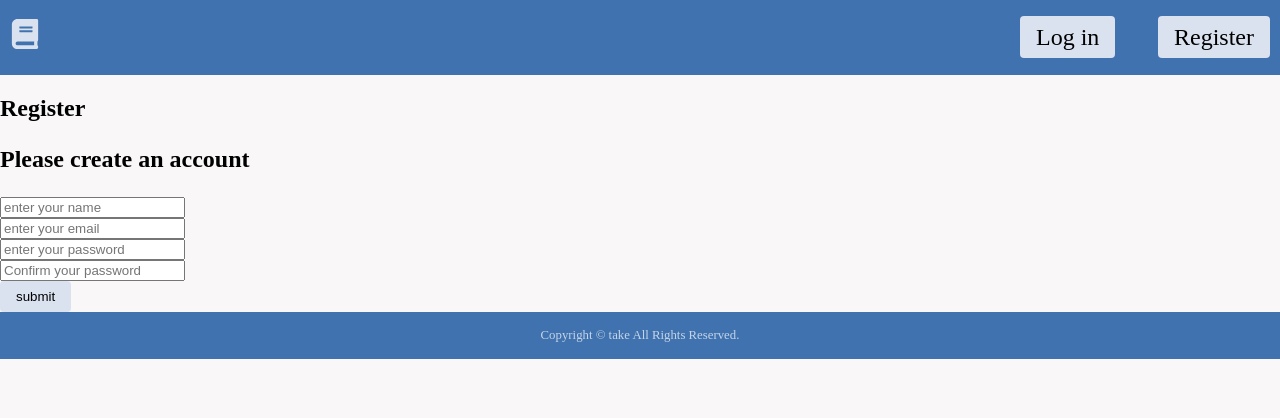
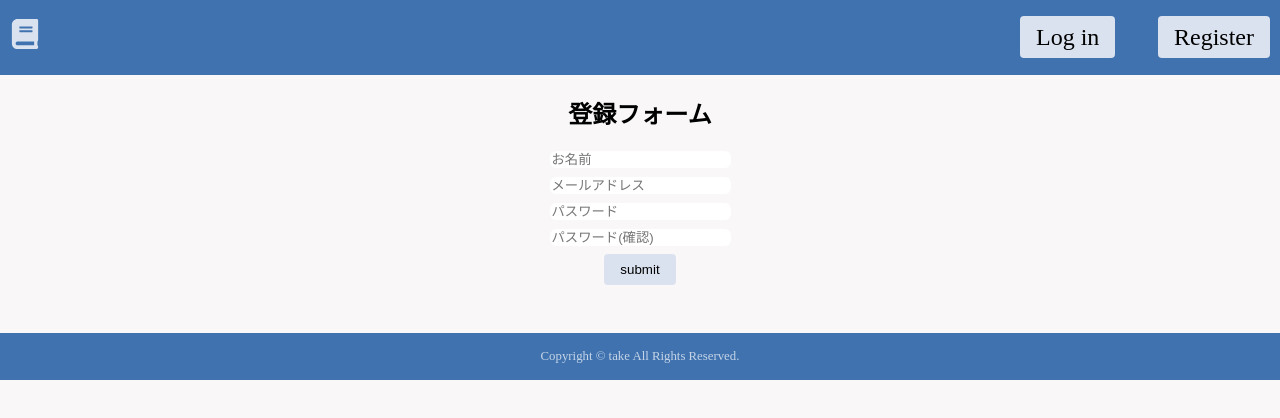
Before and after one commit to ttakeyaya/mern-project, a React (Create React App) app in the folder frontend/: page /register in a window 1280 px wide. Shown: the top 418 px of the page. Built offline with nearby package versions, Linux system fonts and the light colour scheme.

Commit message:
[frontend]Style register form

```diff
--- a/frontend/package.json
+++ b/frontend/package.json
@@ -1,7 +1,6 @@
 {
   "name": "frontend",
   "version": "0.1.0",
-  "proxy": "http://localhost:5001",
   "private": true,
   "dependencies": {
     "@fortawesome/free-regular-svg-icons": "^6.2.0",
--- a/frontend/src/App.css
+++ b/frontend/src/App.css
@@ -130,6 +130,26 @@ body {
 .home-register-btn:focus {
   border: 1px solid black;
 }
+
+.form-container {
+  text-align: center;
+  margin-bottom: 3rem;
+}
+
+.form-title {
+  font-size: 1.5rem;
+}
+.form-group {
+  margin-top: 0.5rem;
+}
+.form-control {
+  border: none;
+  border-radius: 0.4rem;
+}
+.form-control:focus {
+  background-color: yellow;
+}
+
 .footer {
   background-color: rgb(63, 114, 175);
   text-align: center;
--- a/frontend/src/pages/Register.jsx
+++ b/frontend/src/pages/Register.jsx
@@ -1,6 +1,6 @@
 import React, { useState, useEffect } from 'react';
 import { useSelector, useDispatch } from 'react-redux';
-import { Navigate } from 'react-router-dom';
+import { useNavigate } from 'react-router-dom';
 import { register } from '../features/auth/authSlice';
 
 function Register() {
@@ -20,12 +20,16 @@ function Register() {
     (state) => state.auth
   );
 
+  // react-router-dom
+  const navigate = useNavigate();
+
   useEffect(() => {
     if (isSuccess) {
     }
 
     if (isSuccess || user) {
-      Navigate('/');
+      console.log('hi there');
+      navigate('/');
     }
   });
 
@@ -52,13 +56,8 @@ function Register() {
   };
   return (
     <>
-      <section>
-        <h1>
-          Register
-          <p>Please create an account</p>
-        </h1>
-      </section>
-      <section>
+      <section className="form-container">
+        <h1 className="form-title">登録フォーム</h1>
         <form onSubmit={onSubmit}>
           <div className="form-group">
             <input
@@ -68,7 +67,7 @@ function Register() {
               value={name}
               name="name"
               onChange={onChange}
-              placeholder="enter your name"
+              placeholder="お名前"
               required
             />
           </div>
@@ -80,7 +79,7 @@ function Register() {
               value={email}
               name="email"
               onChange={onChange}
-              placeholder="enter your email"
+              placeholder="メールアドレス"
               required
             />
           </div>
@@ -92,7 +91,7 @@ function Register() {
               value={password}
               name="password"
               onChange={onChange}
-              placeholder="enter your password"
+              placeholder="パスワード"
               required
             />
           </div>
@@ -104,7 +103,7 @@ function Register() {
               value={password2}
               name="password2"
               onChange={onChange}
-              placeholder="Confirm your password"
+              placeholder="パスワード(確認)"
               required
             />
           </div>
```
